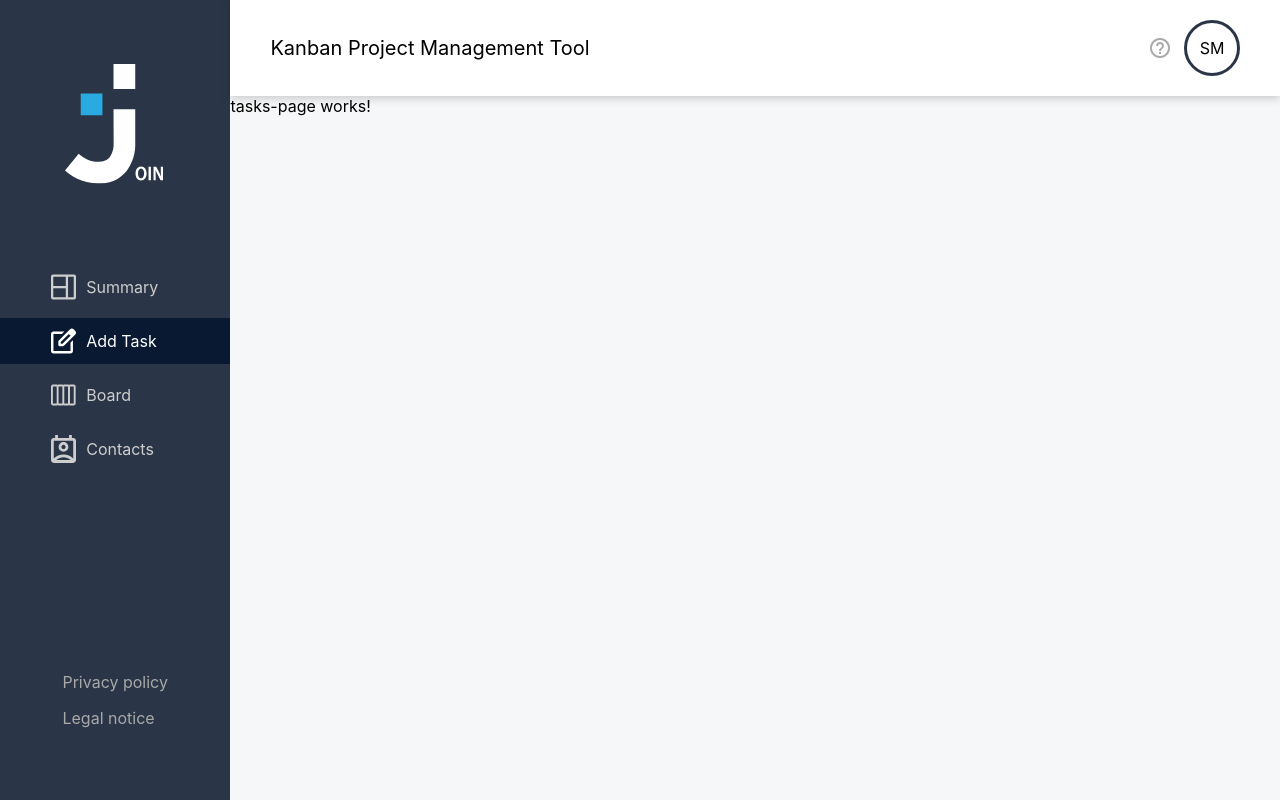
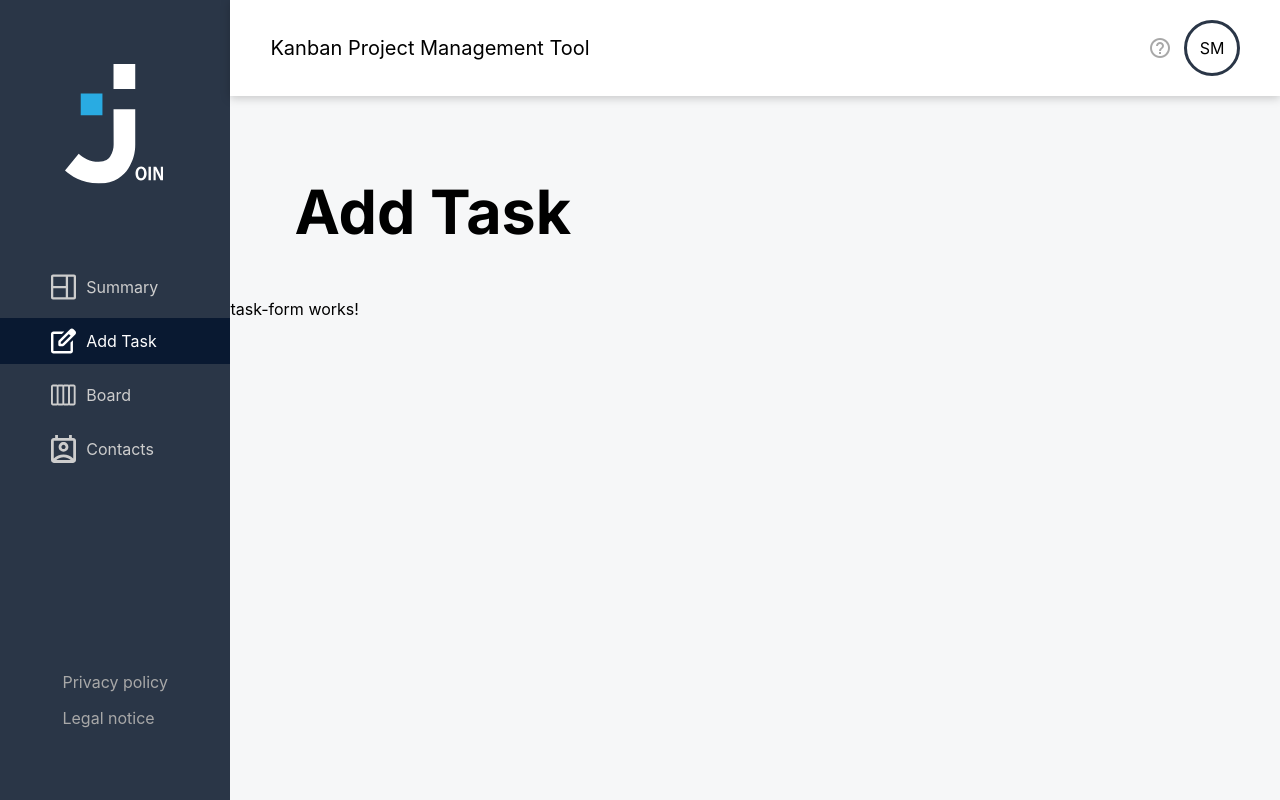
Before and after one commit to NadineJuliana/Join-Project, an Angular app: page /add-task in a window 1280 px wide. Built offline with nearby package versions, Linux system fonts and the light colour scheme; no server answers; a web font is replaced by a local one.

Commit message:
Add headline and task-form-import to tasks-page

```diff
--- a/src/app/features/tasks/page/tasks-page/tasks-page.component.html
+++ b/src/app/features/tasks/page/tasks-page/tasks-page.component.html
@@ -1 +1,8 @@
-<p>tasks-page works!</p>
+<section class="add-task">
+  <div class="add-task__header">
+    <h1>Add Task</h1>
+  </div>
+  <div class="add-task__form">
+    <app-task-form></app-task-form>
+  </div>
+</section>
--- a/src/app/features/tasks/page/tasks-page/tasks-page.component.scss
+++ b/src/app/features/tasks/page/tasks-page/tasks-page.component.scss
@@ -0,0 +1,10 @@
+.add-task {
+  height: 100%;
+  width: 100%;
+
+  &__header {
+    width: 100%;
+    height: auto;
+    padding: 80px 88px 50px 64px;
+  }
+}
```
Also changed, not shown: src/app/features/tasks/page/tasks-page/tasks-page.component.ts (+4 -5 lines).
